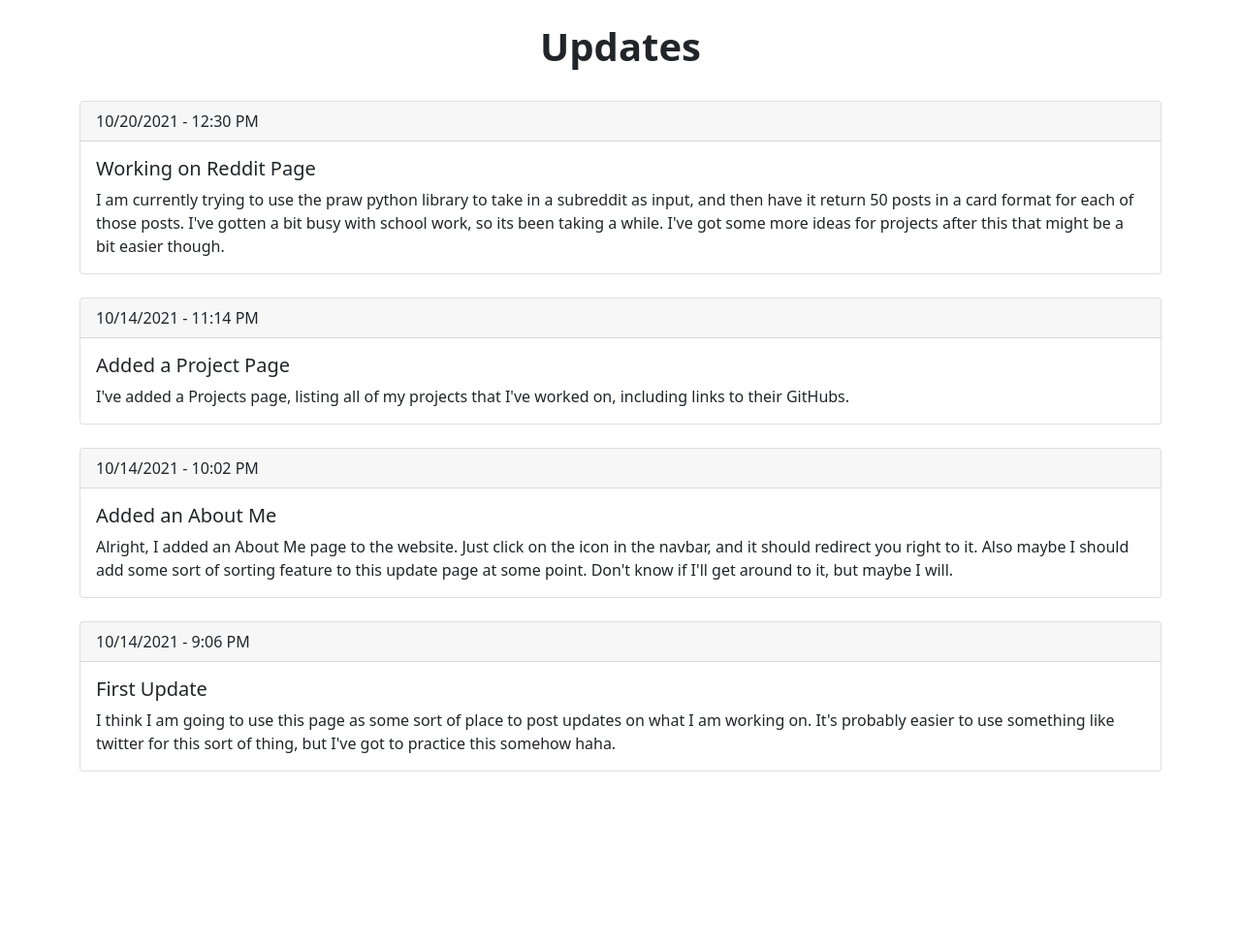
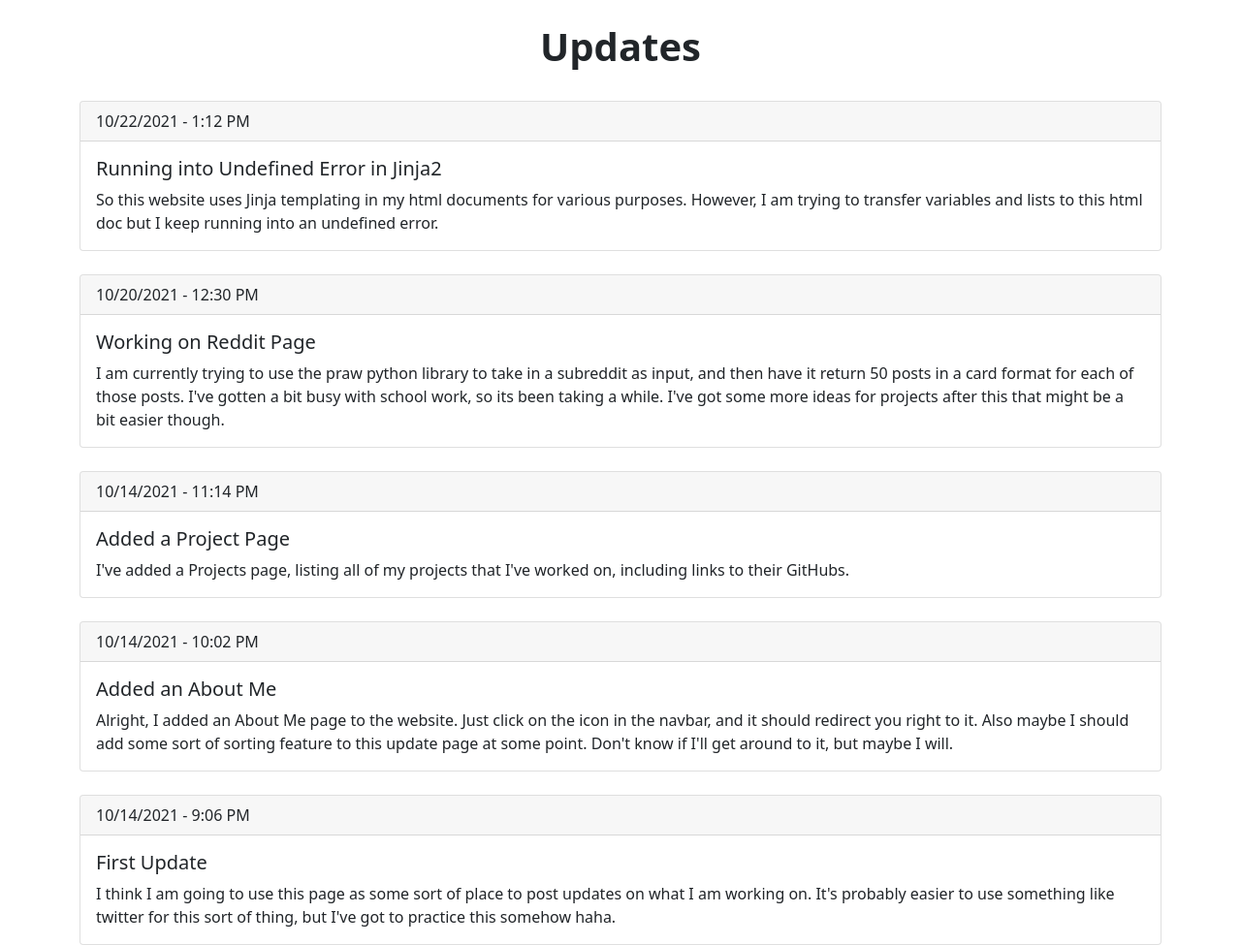
Before and after one commit to SuyogKhanal5/MyWebsite, a Flask app: page /updates in a window 1280 px wide. Shown: the part 56-1031 px from the top of the page at 97% size. Before the commit the page ends 852 px from the top, so only its background shows below. Run offline with Flask 2, Linux system fonts and the light colour scheme; some libraries are stand-ins or nearby versions.

Commit message:
New Update

```diff
--- a/website/templates/updates.html
+++ b/website/templates/updates.html
@@ -4,6 +4,23 @@
 {% block content %}
 
 <h1 class="fw-bold" align = "Center" >Updates</h1>
+
+<div>
+    </br>
+
+    <div class="card">
+        <div class="card-header">
+            10/22/2021 - 1:12 PM
+        </div>
+        <div class="card-body">
+        <h5 class="card-title">Running into Undefined Error in Jinja2</h5>
+        <p class="card-text">
+            So this website uses Jinja templating in my html documents for various purposes. However, I am trying
+            to transfer variables and lists to this html doc but I keep running into an undefined error.
+        </p>
+        </div>
+    </div>
+</div>
 
 <div>
     </br>
```
